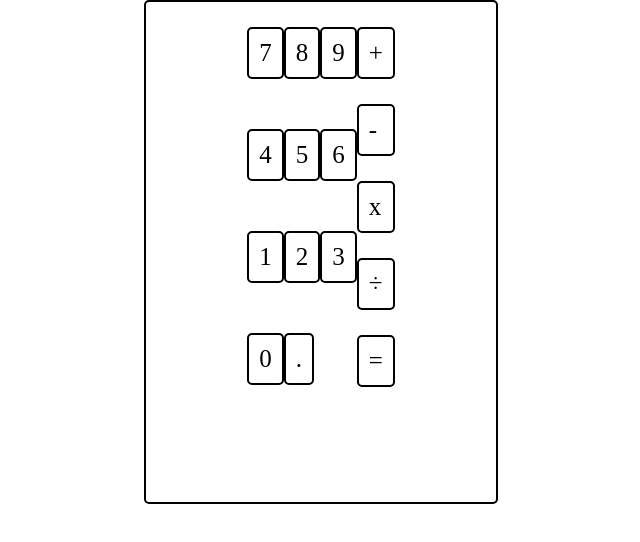
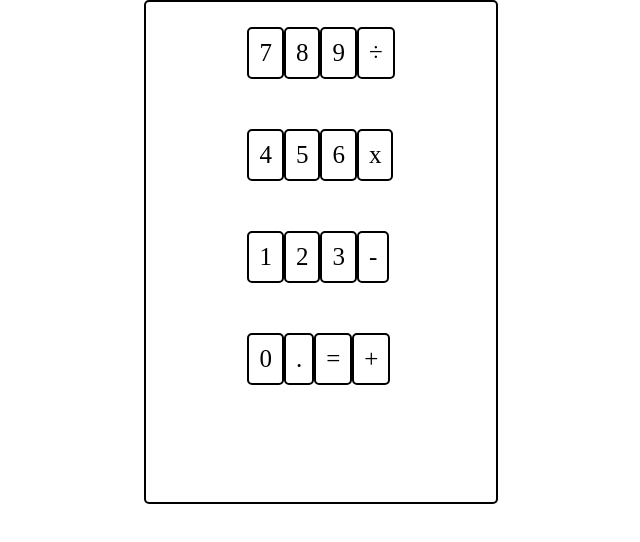
Before and after one commit to Tsheung/Calculator, a plain HTML site: page index.html in a window 1280 px wide. Shown: the whole page, without its empty margins (319-959 px from the left). Drawn offline with Linux system fonts and the light colour scheme.

Commit message:
Change button positions.

```diff
--- a/index.html
+++ b/index.html
@@ -13,29 +13,25 @@
                 <p>7</p>
                 <p>8</p>
                 <p>9</p>
+                <p>÷</p>
             </div>
             <div class="row-2">
                 <p>4</p>
                 <p>5</p>
                 <p>6</p>
+                <p>x</p>
             </div>
             <div class="row-3">
                 <p>1</p>
                 <p>2</p>
                 <p>3</p>
+                <p>-</p>
             </div>
             <div class="row-4">
                 <p>0</p>
                 <p>.</p>
-            </div>
-        </div>
-        <div class="operator">
-            <div class="col">
+                <p>=</p>
                 <p>+</p>
-                <p>-</p>
-                <p>x</p>
-                <p>÷</p>
-                <p>=</p>
             </div>
         </div>
 
```
